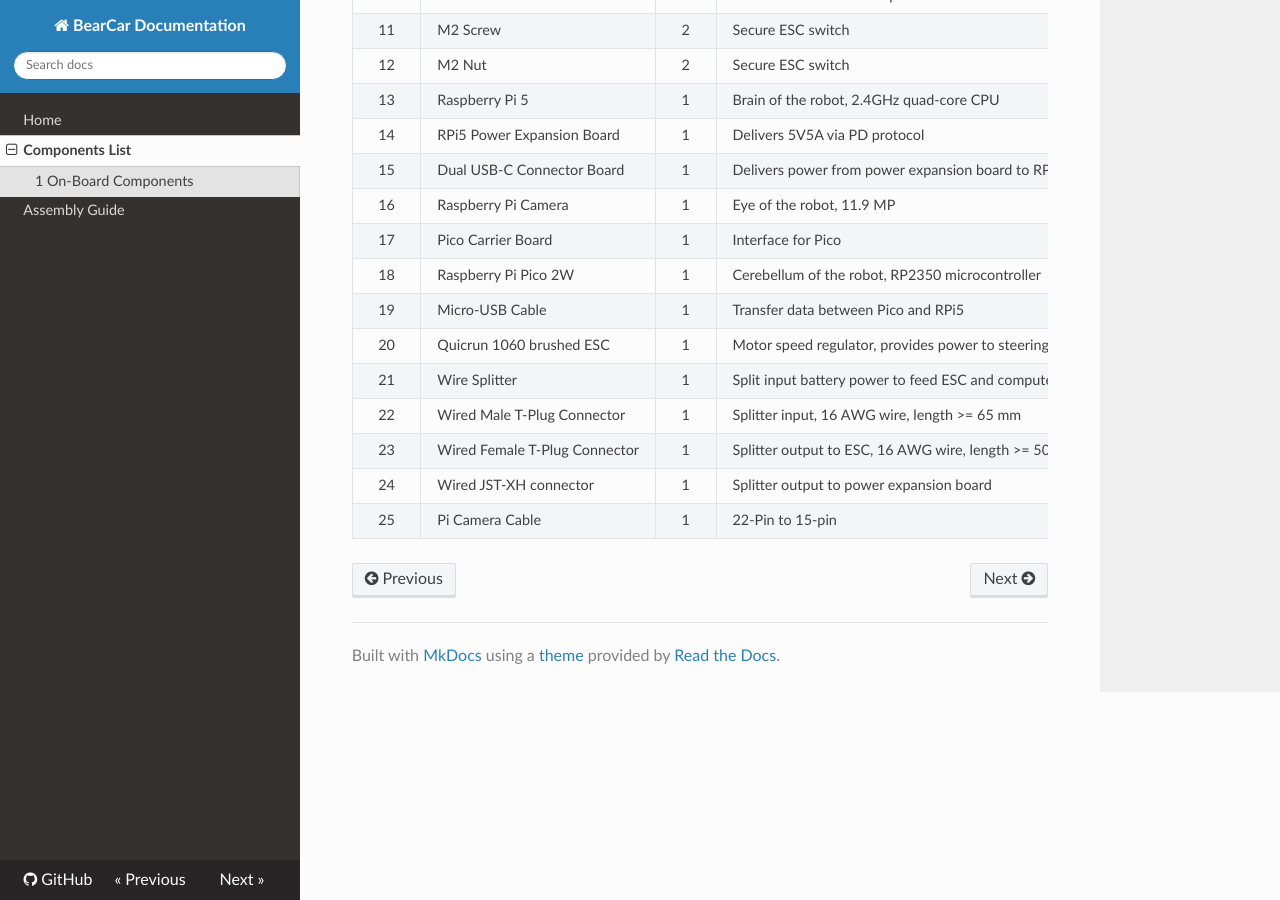
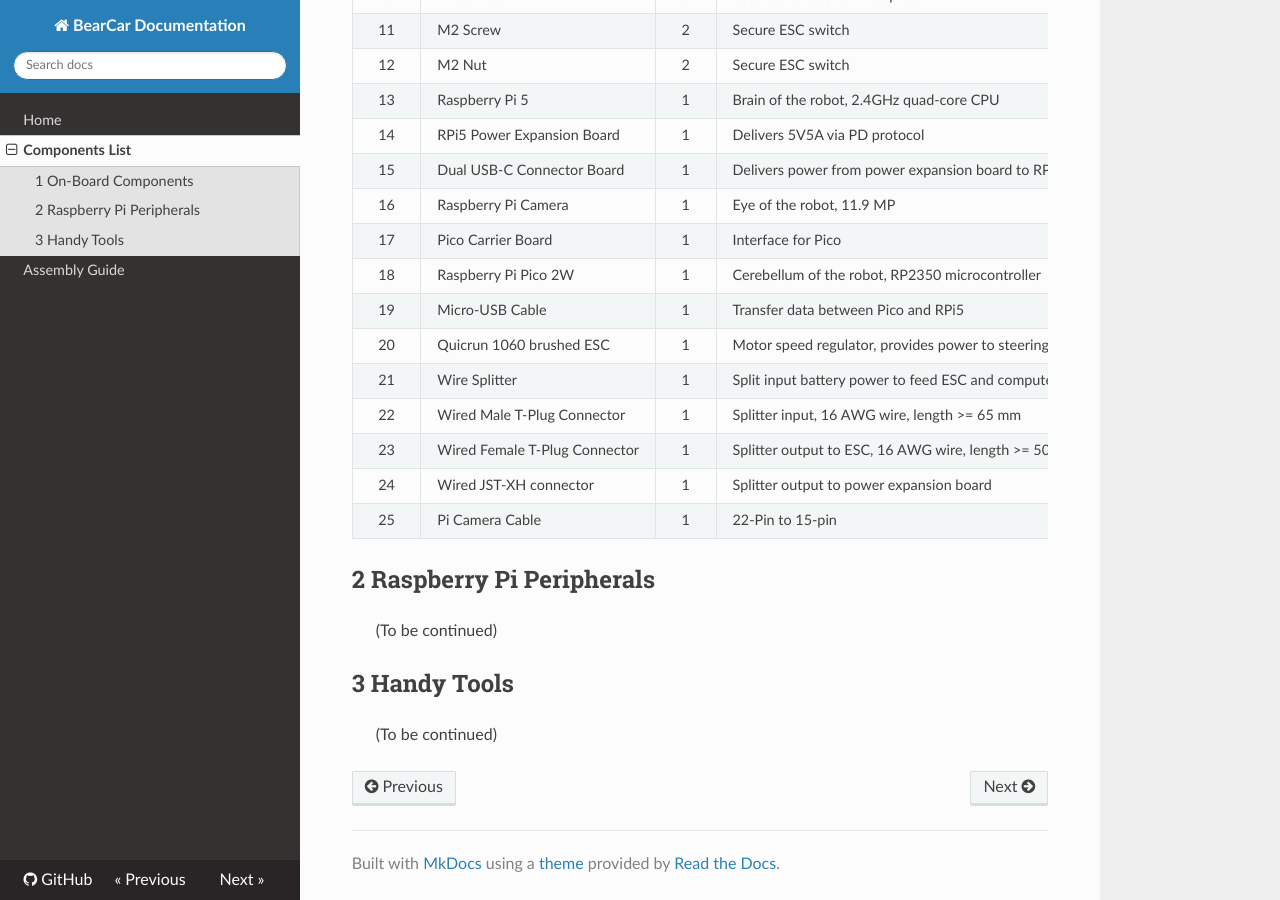
Before and after one commit to UCAEngineeringPhysics/bearcar_docs, an MkDocs documentation site: the page built from docs/components.md, in a window 1280 px wide and 900 px high, scrolled down 912 px. Built offline with MkDocs 1.6.1, drawn with Linux system fonts in a browser that asks for light colours; nearby versions of some CDN libraries; grey boxes are pictures that could not be loaded.

Commit message:
reserve space for upcoming components

```diff
--- a/docs/components.md
+++ b/docs/components.md
@@ -31,3 +31,11 @@
 | 23 | Wired Female T-Plug Connector | 1 | Splitter output to ESC, 16 AWG wire, length >= 50 mm | [https://a.co/d/3CwSQNg](https://a.co/d/3CwSQNg) |
 | 24 | Wired JST-XH connector | 1 | Splitter output to power expansion board | [https://a.co/d/eqwb7Dw](https://a.co/d/eqwb7Dw) |
 | 25 | Pi Camera Cable | 1 | 22-Pin to 15-pin | [https://a.co/d/0rL2ziT](https://a.co/d/0rL2ziT) |
+
+## 2 Raspberry Pi Peripherals
+>
+> (To be continued)
+
+## 3 Handy Tools
+>
+> (To be continued)
```
